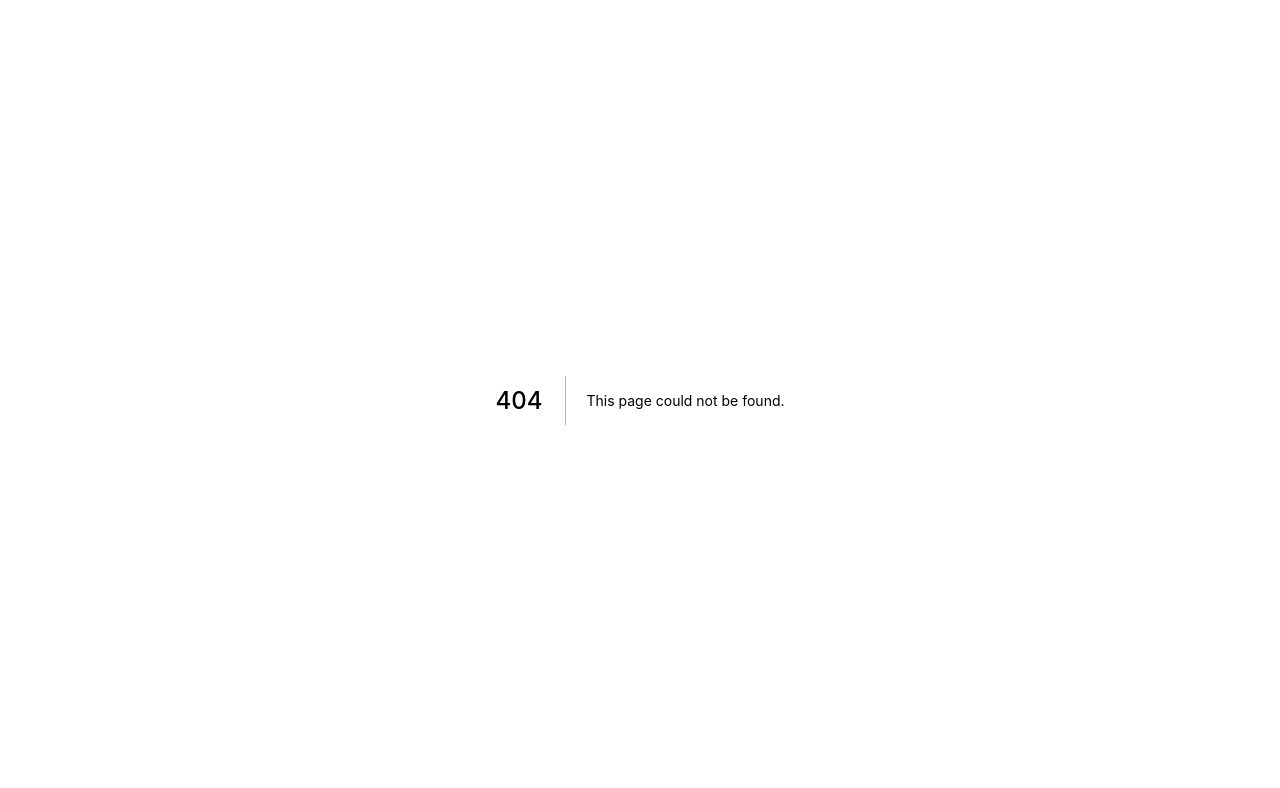
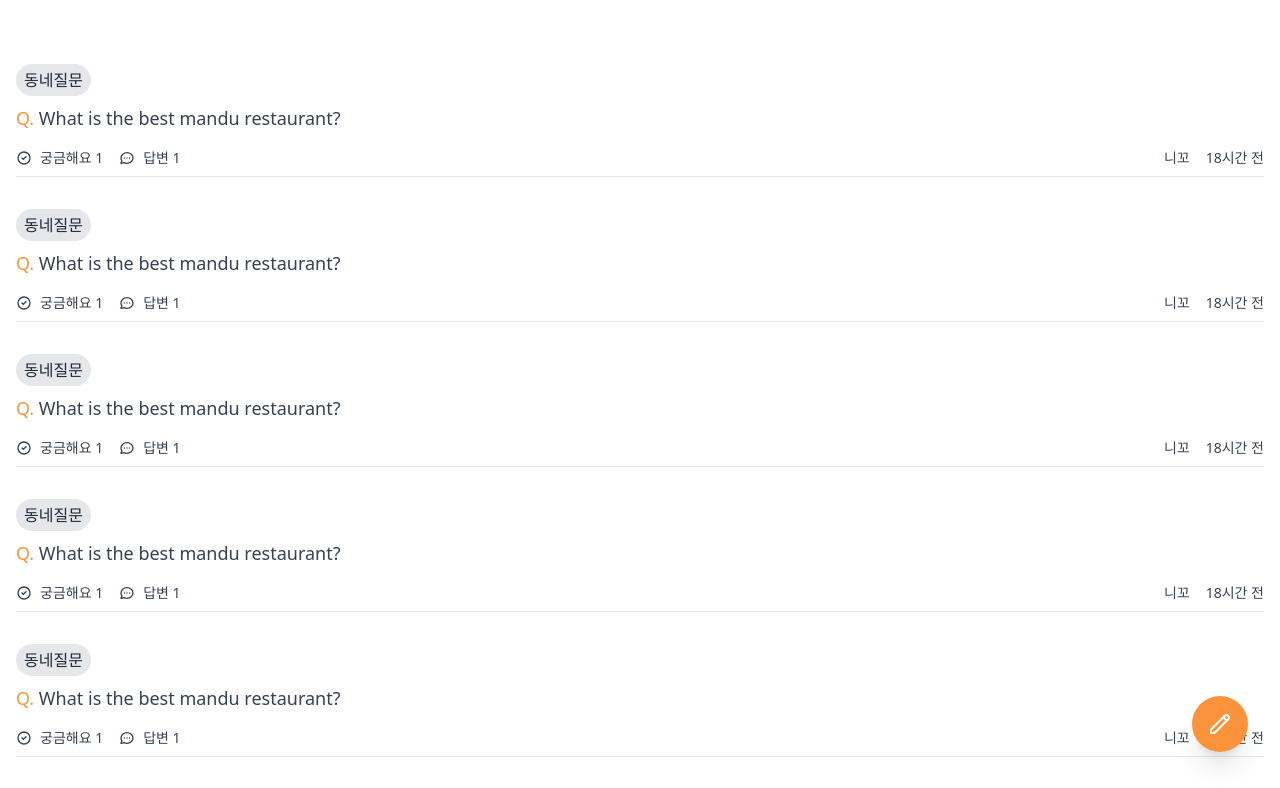
Before and after one commit to klastill/carrotMarket_clone, a Next.js app: page /community in a window 1280 px wide. Before the commit this address had no page. Shown: the top 788 px of the page. Built offline with nearby package versions, Linux system fonts and the light colour scheme.

Commit message:
add community list page

```diff
--- /dev/null
+++ b/pages/community/index.tsx
@@ -0,0 +1,80 @@
+import type { NextPage } from "next";
+
+const Community: NextPage = () => {
+  return (
+    <div className="py-16 px-4 space-y-8">
+      {new Array(10).fill(0).map((_, i) => (
+        <div key={i} className="flex flex-col items-start cursor-pointer">
+          <span className="flex items-center px-2 py-1 rounded-full bg-gray-200 font-medium text-gray-800">
+            동네질문
+          </span>
+          <div className="mt-2 text-gray-700 text-lg">
+            <span className="font-medium text-orange-400">Q.</span> What is the
+            best mandu restaurant?
+          </div>
+          <div className="mt-2 flex items-center justify-between w-full text-gray-700 font-medium text-sm border-b py-2">
+            <div className="flex space-x-4 items-center text-gray-700">
+              <span className="flex space-x-2 items-center">
+                <svg
+                  className="w-4 h-4"
+                  fill="none"
+                  stroke="currentColor"
+                  viewBox="0 0 24 24"
+                  xmlns="http://www.w3.org/2000/svg"
+                >
+                  <path
+                    strokeLinecap="round"
+                    strokeLinejoin="round"
+                    strokeWidth="2"
+                    d="M9 12l2 2 4-4m6 2a9 9 0 11-18 0 9 9 0 0118 0z"
+                  ></path>
+                </svg>
+                <span>궁금해요 1</span>
+              </span>
+              <span className="flex space-x-2 items-center">
+                <svg
+                  className="w-4 h-4"
+                  fill="none"
+                  stroke="currentColor"
+                  viewBox="0 0 24 24"
+                  xmlns="http://www.w3.org/2000/svg"
+                >
+                  <path
+                    strokeLinecap="round"
+                    strokeLinejoin="round"
+                    strokeWidth="2"
+                    d="M8 12h.01M12 12h.01M16 12h.01M21 12c0 4.418-4.03 8-9 8a9.863 9.863 0 01-4.255-.949L3 20l1.395-3.72C3.512 15.042 3 13.574 3 12c0-4.418 4.03-8 9-8s9 3.582 9 8z"
+                  ></path>
+                </svg>
+                <span>답변 1</span>
+              </span>
+            </div>
+            <div className="flex space-x-4 items-center">
+              <span>니꼬</span>
+              <span>18시간 전</span>
+            </div>
+          </div>
+        </div>
+      ))}
+
+      <button className="fixed rounded-full bg-orange-400 bottom-12 right-8 p-4 text-white shadow-xl font-medium hover:bg-orange-500 transition-colors">
+        <svg
+          className="w-6 h-6"
+          fill="none"
+          stroke="currentColor"
+          viewBox="0 0 24 24"
+          xmlns="http://www.w3.org/2000/svg"
+        >
+          <path
+            strokeLinecap="round"
+            strokeLinejoin="round"
+            strokeWidth="2"
+            d="M15.232 5.232l3.536 3.536m-2.036-5.036a2.5 2.5 0 113.536 3.536L6.5 21.036H3v-3.572L16.732 3.732z"
+          ></path>
+        </svg>
+      </button>
+    </div>
+  );
+};
+
+export default Community;
```
